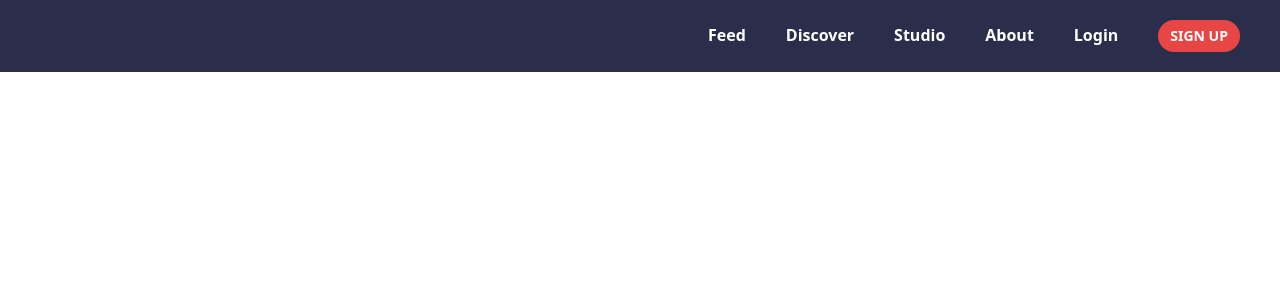
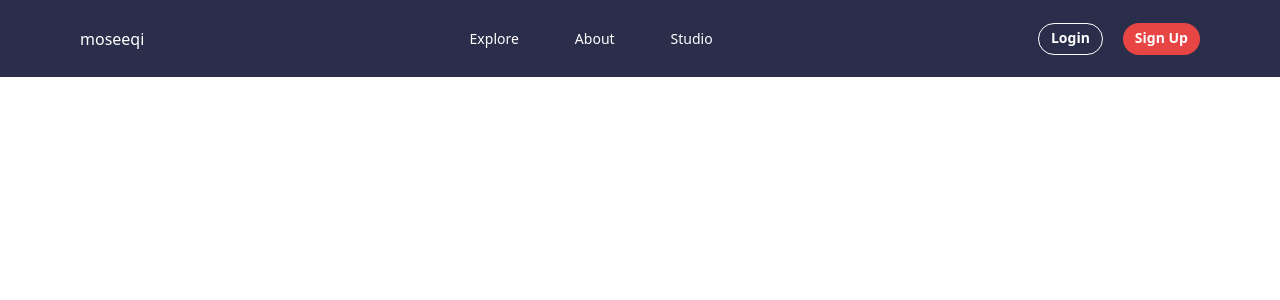
Before and after one commit to AhsanSarwar45/moseeqi-daw, a Next.js app: page / in a window 1280 px wide. Shown: the top 300 px of the page. Built offline with nearby package versions, Linux system fonts and the light colour scheme.

Commit message:
Add Navbar to Landing Page
RIght now, it works but gives a warning about validateDOMNesting

```diff
--- a/package.json
+++ b/package.json
@@ -9,6 +9,7 @@
     "lint": "next lint"
   },
   "dependencies": {
+    "@chakra-ui/icons": "^1.1.1",
     "@chakra-ui/react": "^1.6.9",
     "@emotion/react": "^11.4.1",
     "@emotion/styled": "^11.3.0",
--- a/pages/_document.js
+++ b/pages/_document.js
@@ -1,10 +1,10 @@
 // pages/_document.js
-import Document, { Head, Main, NextScript } from "next/document";
+import Document, { Html, Head, Main, NextScript } from 'next/document';
 
 export default class MyDocument extends Document {
 	render() {
 		return (
-      <html>
+			<Html>
 				<Head />
 				<body>
 					<Main />
@@ -17,7 +17,7 @@ export default class MyDocument extends Document {
 						}
 					`}</style>
 				</body>
-      </html>
+			</Html>
 		);
 	}
 }
--- a/pages/index.tsx
+++ b/pages/index.tsx
@@ -1,13 +1,13 @@
 import { NextPage } from 'next';
-import { NavBar } from '../src/components/NavBar';
+import { Navbar } from '../src/components/NavBar';
 import { Container } from '@chakra-ui/layout';
 
-const Home: NextPage = () => {
+const Landing: NextPage = () => {
 	return (
 		<Container maxWidth="full" padding={0}>
-			<NavBar />
+			<Navbar />
 		</Container>
 	);
 };
 
-export default Home;
+export default Landing;
--- a/src/components/NavBar.tsx
+++ b/src/components/NavBar.tsx
@@ -1,36 +1,178 @@
-import Link from 'next/link';
-import { Spacer, Button, HStack, Heading } from '@chakra-ui/react';
+import NextLink from 'next/link';
 
-export const NavBar = () => {
+import {
+	Box,
+	Flex,
+	Text,
+	Button,
+	Stack,
+	Icon,
+	Spacer,
+	Popover,
+	PopoverTrigger,
+	PopoverContent
+} from '@chakra-ui/react';
+import { ChevronRightIcon } from '@chakra-ui/icons';
+
+import { INavBarProps } from './interfaces/INavBarProps';
+
+export const Navbar = () => {
 	return (
-		<HStack w="full" pr={10} pt={5} pb={5} pl={10} spacing={10} bg="brand.primary">
-			<Spacer />
-			<Heading textColor="white" size="sm">
-				Feed
-			</Heading>
-			<Heading textColor="white" size="sm">
-				Discover
-			</Heading>
-			<Link href="/studio">
-				<a>
-					<Heading textColor="white" size="sm">
-						Studio
-					</Heading>
-				</a>
-			</Link>
-			<Heading textColor="white" size="sm">
-				About
-			</Heading>
-			<Heading textColor="white" size="sm">
-				Login
-			</Heading>
-			<Link href="/signup">
-				<a>
-					<Button colorScheme="secondary" textColor="white" size="sm">
-						SIGN UP
-					</Button>
-				</a>
-			</Link>
-		</HStack>
+		<Box>
+			<Flex
+				bg="brand.primary"
+				minH={'60px'}
+				position="fixed"
+				top={0}
+				w="full"
+				py={{ base: 2 }}
+				px={{ base: 4 }}
+				align={'center'}
+				justify="space-between"
+				paddingLeft={20}
+				paddingRight={20}
+				paddingTop={5}
+				paddingBottom={5}
+			>
+				<Text textColor="white" fontFamily={'heading'}>
+					moseeqi
+				</Text>
+
+				<NavbarItems />
+
+				<Stack flex={{ base: 1, md: 0 }} justify={'flex-end'} direction={'row'} spacing={5}>
+					<NextLink href="/login">
+						<a>
+							<Button colorScheme="secondary" variant="outline" size="sm" textColor="white ">
+								Login
+							</Button>
+						</a>
+					</NextLink>
+					<NextLink href="/signup">
+						<a>
+							<Button colorScheme="secondary" size="sm" textColor="white ">
+								Sign Up
+							</Button>
+						</a>
+					</NextLink>
+				</Stack>
+			</Flex>
+		</Box>
 	);
 };
+
+const NavbarItems = () => {
+	return (
+		<Stack direction={'row'} spacing={10}>
+			{NAV_ITEMS.map((navItem) => (
+				<Box key={navItem.label}>
+					<Popover trigger={'hover'} placement={'bottom-start'}>
+						<NextLink href={navItem.href ? navItem.href : '#'}>
+							<a>
+								<PopoverTrigger>
+									<Text
+										p={2}
+										color="white"
+										fontSize={'sm'}
+										fontWeight={500}
+										_hover={{
+											textDecoration: 'none',
+											color: 'secondary.300'
+										}}
+									>
+										{navItem.label}
+									</Text>
+								</PopoverTrigger>
+							</a>
+						</NextLink>
+
+						{navItem.children && (
+							<PopoverContent
+								border={0}
+								boxShadow={'lg'}
+								color="white"
+								bg="brand.secondary"
+								p={4}
+								rounded={'xl'}
+								minW={'sm'}
+							>
+								<Stack>
+									{navItem.children.map((child) => <SubNavBar key={child.label} {...child} />)}
+								</Stack>
+							</PopoverContent>
+						)}
+					</Popover>
+				</Box>
+			))}
+		</Stack>
+	);
+};
+
+const SubNavBar = ({ label, href, subLabel }: INavBarProps) => {
+	return (
+		<NextLink href={href}>
+			<a>
+				<Text role={'group'} display={'block'} p={2} rounded={'md'} _hover={{ bg: 'brand.accent1' }}>
+					<Stack direction={'row'} align={'center'}>
+						<Box>
+							<Text transition={'all .3s ease'} _groupHover={{ color: 'white' }} fontWeight={500}>
+								{label}
+							</Text>
+							<Text fontSize={'sm'} color="white">
+								{subLabel}
+							</Text>
+						</Box>
+						<Flex
+							transition={'all .3s ease'}
+							transform={'translateX(-10px)'}
+							opacity={0}
+							_groupHover={{ opacity: '100%', transform: 'translateX(0)' }}
+							justify={'flex-end'}
+							align={'center'}
+							flex={1}
+						>
+							<Icon color="brand.secondary" w={5} h={5} as={ChevronRightIcon} />
+						</Flex>
+					</Stack>
+				</Text>
+			</a>
+		</NextLink>
+	);
+};
+
+const NAV_ITEMS = [
+	{
+		label: 'Explore',
+		children: [
+			{
+				label: 'Music',
+				subLabel: 'Trending Music to inspire you',
+				href: '#'
+			},
+			{
+				label: 'Artists',
+				subLabel: 'Established and up-and-coming Artists',
+				href: '#'
+			}
+		]
+	},
+	{
+		label: 'About',
+		children: [
+			{
+				label: 'Moseeqi',
+				subLabel: 'Find the goal of this platform',
+				href: '#'
+			},
+			{
+				label: 'Who we are',
+				subLabel: 'Get to know the team behind Moseeqi',
+				href: '#'
+			}
+		]
+	},
+	{
+		label: 'Studio',
+		href: '/studio'
+	}
+];
--- /dev/null
+++ b/src/components/interfaces/INavBarProps.tsx
@@ -0,0 +1,5 @@
+export interface INavBarProps {
+	label: string;
+	href: string;
+	subLabel: string;
+}
```
Also changed, not shown: 1 other file (tests, documents, lock files or other folders). Lines whose indentation alone changed are shown as unchanged.
